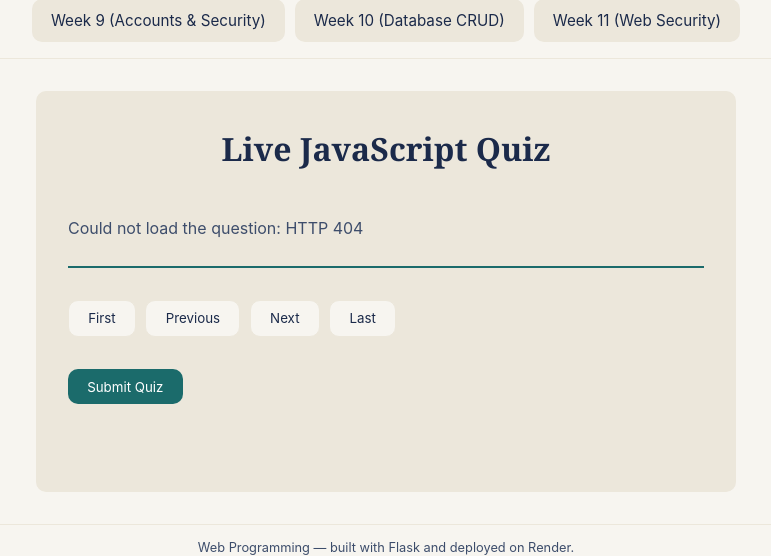
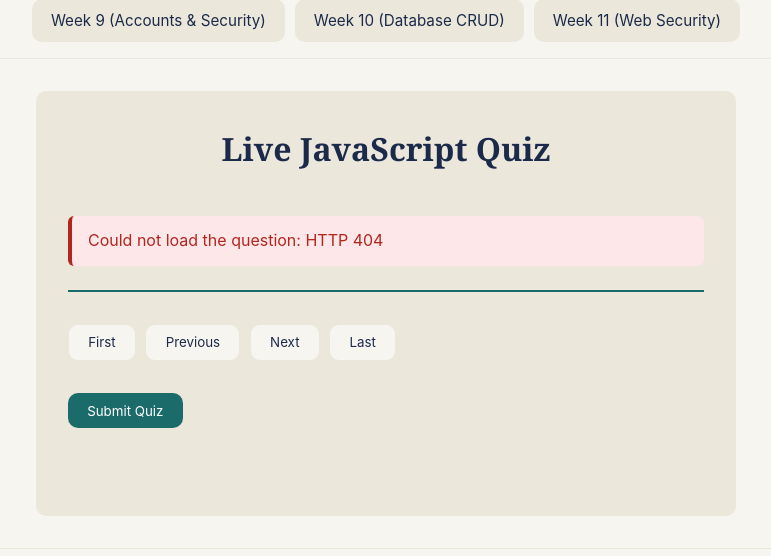
Before and after one commit to RyanMelhem/web-programming-site, a Flask app: page /live-quiz in a window 1280 px wide. Shown: the part 232-788 px from the top of the page, without its empty margins (254-1025 px from the left). Run offline with Flask 3, Linux system fonts and the light colour scheme; data that the repository does not hold is empty; some libraries are stand-ins or nearby versions.

Commit message:
Week 12: styled error box and loading text for the Live Quiz

```diff
--- a/static/quiz.css
+++ b/static/quiz.css
@@ -147,3 +147,18 @@ button {
 #resultsPanel {
     display: none;
 }
+
+/* ---- Week 12: loading and error states for the Live Quiz ------------------
+   The error shows as a red box with a left border, so it stands out from
+   normal text. Same red as the form errors (#b3261e on #fde7e9 = about 5.5:1 contrast, passes AA). */
+#loading {
+    font-style: italic;
+}
+
+#error {
+    color: #b3261e;
+    background-color: #fde7e9;
+    border-left: 4px solid #b3261e;
+    padding: 0.75rem 1rem;
+    border-radius: 6px;
+}
```
